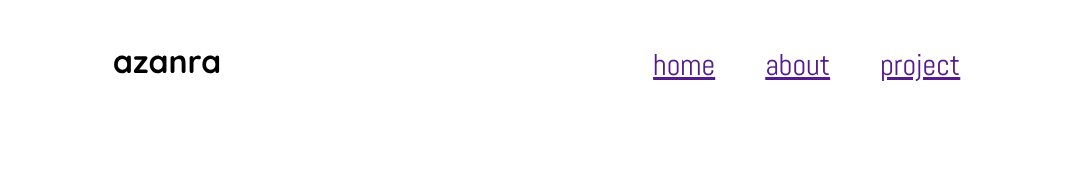
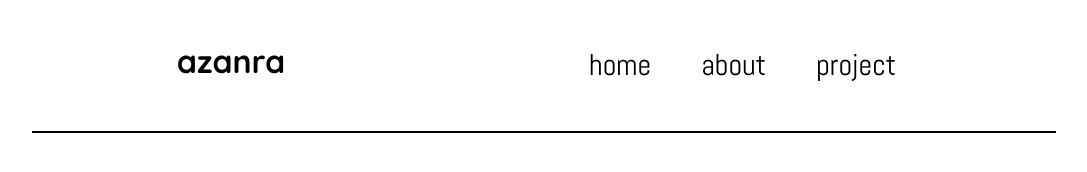
Before and after one commit to azanra/personal-portfolio, a website: page index.html in a window 1280 px wide. Shown: the whole page, without its empty margins (96-1183 px from the left). Drawn offline with nearby package versions, Linux system fonts and the light colour scheme.

Commit message:
Remove underline and change the color of link

```diff
--- a/styles/style.css
+++ b/styles/style.css
@@ -10,6 +10,7 @@
 
 :root {
     font-size: 62.5%;
+    --black: rgba(0, 0, 0, 1);
 }
 
 body {
@@ -19,6 +20,9 @@ body {
 .header-section {
     display: flex;
     justify-content: space-around;
+    border-bottom: 2px solid var(--black);
+    width: 80%;
+    margin-left: 10%;
 }
 
 .nav-bar {
@@ -30,3 +34,8 @@ body {
     padding: 25px;
     font-size: 3rem;
 }
+
+.nav-bar.link a{
+    text-decoration: none;
+    color: var(--black);
+}
```
